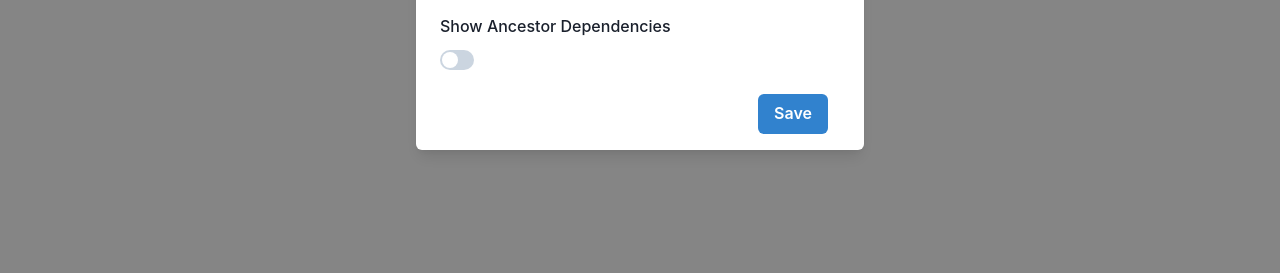
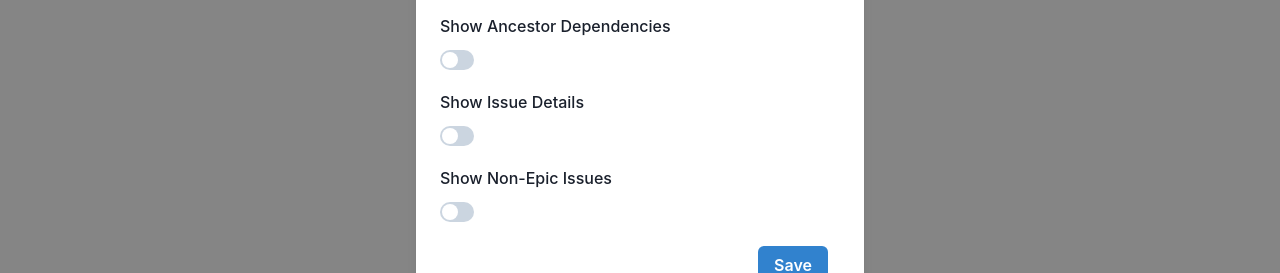
Before and after one commit to techanvil/zenhub-dependency-graph, a React (Create React App) app: page / in a window 1280 px wide. Both pictures are taken after a click on the button "Settings". Shown: the part 254-527 px from the top of the page. Built offline with nearby package versions, Linux system fonts and the light colour scheme.

Commit message:
Hook up showIssueDetails setting, add showNonEpicIssues app setting.

```diff
--- a/src/components/SVG/SVG.js
+++ b/src/components/SVG/SVG.js
@@ -37,7 +37,8 @@ export default function SVG({
       epic,
       "https://api.zenhub.com/public/graphql/",
       APIKey,
-      signal
+      signal,
+      appSettings
     )
       .then(({ graphData, epicIssue }) => {
         setGraphData(graphData);
@@ -49,7 +50,7 @@ export default function SVG({
       });
 
     return () => controller.abort();
-  }, [workspace, epic, APIKey, setEpicIssue]);
+  }, [workspace, epic, APIKey, setEpicIssue, appSettings]);
 
   useEffect(() => {
     try {
--- a/src/components/SettingsModal/SettingsModal.js
+++ b/src/components/SettingsModal/SettingsModal.js
@@ -31,7 +31,11 @@ export default function APIKeyModal({
   // TODO: Clean this up.
   const appSettingsWithDefaults = useMemo(
     () => ({
-      ...{ showAncestorDependencies: false },
+      ...{
+        showAncestorDependencies: false,
+        showIssueDetails: false,
+        showNonEpicIssues: false,
+      },
       ...appSettings,
     }),
     [appSettings]
@@ -112,6 +116,28 @@ export default function APIKeyModal({
               }}
             />
           </FormControl>
+          <FormControl pt="5">
+            <FormLabel>Show Issue Details</FormLabel>
+            <Switch
+              isChecked={settingsState.appSettings.showIssueDetails}
+              onChange={(e) => {
+                updateAppSettings({
+                  showIssueDetails: e.target.checked,
+                });
+              }}
+            />
+          </FormControl>
+          <FormControl pt="5">
+            <FormLabel>Show Non-Epic Issues</FormLabel>
+            <Switch
+              isChecked={settingsState.appSettings.showNonEpicIssues}
+              onChange={(e) => {
+                updateAppSettings({
+                  showNonEpicIssues: e.target.checked,
+                });
+              }}
+            />
+          </FormControl>
         </ModalBody>
 
         <ModalFooter>
--- a/src/data/graph-data.js
+++ b/src/data/graph-data.js
@@ -7,7 +7,9 @@ import {
   GET_ALL_ORGANIZATIONS,
 } from "./queries.js";
 
-async function getAllIssues(gqlQuery, issues, { workspaceId, repositoryGhId }) {
+async function getAllIssues(gqlQuery, issues, variables, appSettings) {
+  const { workspaceId, repositoryGhId } = variables;
+
   const nonEpicBlockingIssues = issues.map(({ blockingIssues }) =>
     blockingIssues.nodes.filter(
       (blockingIssue) =>
@@ -39,6 +41,7 @@ async function getAllIssues(gqlQuery, issues, { workspaceId, repositoryGhId }) {
   }
 
   // FIXME: Find a way to avoid making a query per single issue!
+  // TODO: Return a dummy issue when showNonEpicIssues is false.
   const nonEpicIssuesFull = await Promise.all(
     dedupedNonEpicIssues.map(async (issue) => {
       const { issueByInfo } = await gqlQuery(
@@ -56,12 +59,13 @@ async function getAllIssues(gqlQuery, issues, { workspaceId, repositoryGhId }) {
 
   const allIssues = [...issues, ...nonEpicIssuesFull];
 
-  return getAllIssues(gqlQuery, allIssues, { workspaceId, repositoryGhId });
+  return getAllIssues(gqlQuery, allIssues, variables, appSettings);
 }
 
 async function getLinkedIssues(
   gqlQuery,
-  { workspaceId, repositoryId, repositoryGhId, epicIssueNumber, pipelineIds }
+  { workspaceId, repositoryId, repositoryGhId, epicIssueNumber, pipelineIds },
+  appSettings
 ) {
   const { linkedIssues } = await gqlQuery(
     GET_EPIC_LINKED_ISSUES_QUERY,
@@ -75,10 +79,15 @@ async function getLinkedIssues(
     }
   );
 
-  return getAllIssues(gqlQuery, linkedIssues.nodes, {
+  return getAllIssues(
+    gqlQuery,
+    linkedIssues.nodes,
+    {
       workspaceId,
       repositoryGhId,
-  });
+    },
+    appSettings
+  );
 }
 
 export async function getAllOrganizations(endpointUrl, zenhubApiKey, signal) {
@@ -149,7 +158,8 @@ export async function getGraphData(
   epicIssueNumber,
   endpointUrl,
   zenhubApiKey,
-  signal
+  signal,
+  appSettings
 ) {
   const gqlQuery = createGqlQuery(endpointUrl, zenhubApiKey, signal);
 
@@ -172,13 +182,17 @@ export async function getGraphData(
     workspaceId,
   });
 
-  const linkedIssues = await getLinkedIssues(gqlQuery, {
+  const linkedIssues = await getLinkedIssues(
+    gqlQuery,
+    {
       workspaceId,
       repositoryId,
       repositoryGhId,
       epicIssueNumber,
       pipelineIds: pipelines.map((pipeline) => pipeline.id),
-  });
+    },
+    appSettings
+  );
 
   const d3GraphData = linkedIssues.map(
     ({
```
Lines whose indentation alone changed are shown as unchanged.
